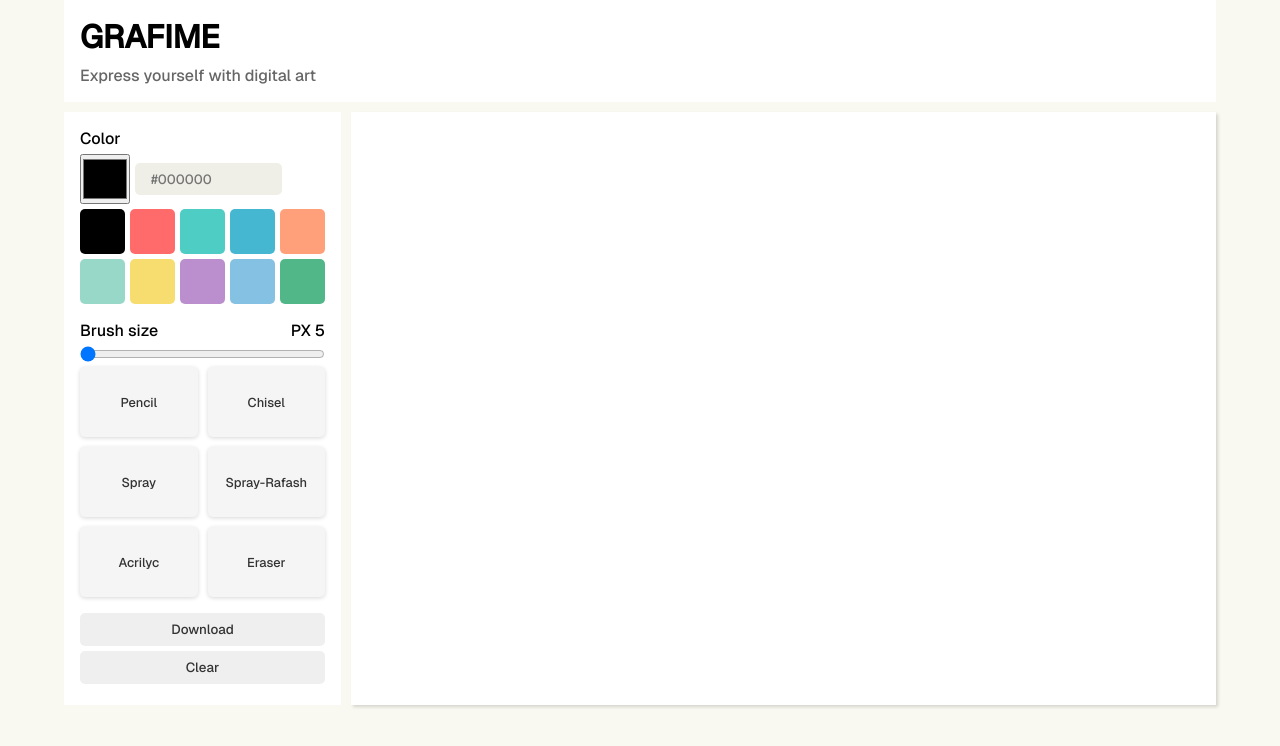
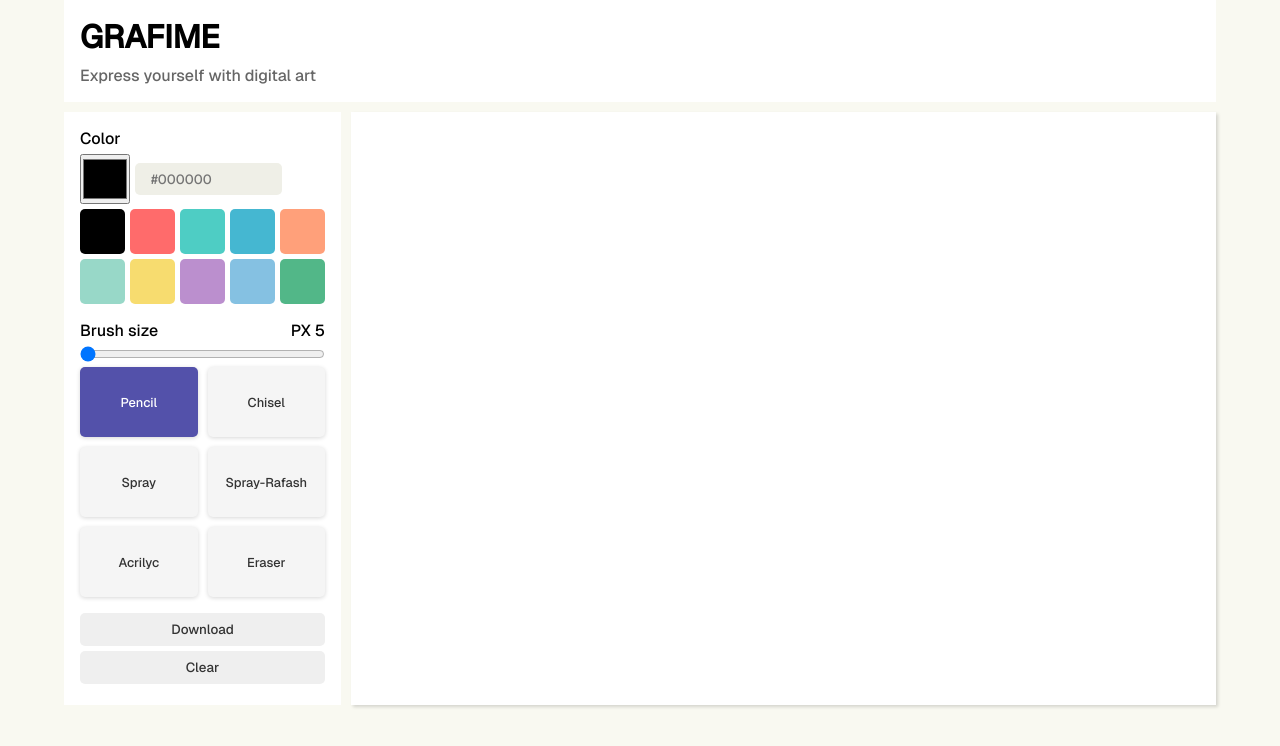
Before and after one commit to Rodevp/draw-garfity, an Angular app in the folder grafime/: page / in a window 1280 px wide. Shown: the top 746 px of the page. Built offline with nearby package versions, Linux system fonts and the light colour scheme.

Commit message:
creando funcionalidad para el pincel seleccionado

```diff
--- a/grafime/src/app/components/pencil/pencil.css
+++ b/grafime/src/app/components/pencil/pencil.css
@@ -11,6 +11,11 @@
     transition: background-color 0.3s ease;
     color: #333333;
 
+    &.selected {
+        color: #fff;
+        background-color: #5351AA;
+    }
+
     p {
         text-align: center;
         font-size: 0.8rem;
--- a/grafime/src/app/components/pencil/pencil.html
+++ b/grafime/src/app/components/pencil/pencil.html
@@ -1,3 +1,3 @@
-<div class="pencil">
+<div class="pencil" [class.selected]="selectedPencil() === namePencil()">
     <p>{{namePencil()}}</p>
 </div>
--- a/grafime/src/app/components/pencil/pencil.ts
+++ b/grafime/src/app/components/pencil/pencil.ts
@@ -7,4 +7,5 @@ import { Component, input } from "@angular/core";
 })
 export class PencilComponent {
     namePencil = input<string>();
+    selectedPencil = input<string>();
 }
--- a/grafime/src/app/components/select-pencil/select-pencil.html
+++ b/grafime/src/app/components/select-pencil/select-pencil.html
@@ -1,5 +1,6 @@
 <div class="select-pencil">
     @for (pencil of pencils; track $index) {
-    <app-pencil [id]="$index" [namePencil]="pencil" (click)="selectPencil(pencil)"></app-pencil>
+    <app-pencil [id]="$index" [namePencil]="pencil" [selectedPencil]="selectedPencil()"
+        (click)="selectPencil(pencil)" />
     }
 </div>
--- a/grafime/src/app/components/select-pencil/select-pencil.ts
+++ b/grafime/src/app/components/select-pencil/select-pencil.ts
@@ -1,4 +1,4 @@
-import { Component, inject } from "@angular/core";
+import { Component, inject, signal } from "@angular/core";
 import { PencilComponent } from "../pencil/pencil";
 import { ToolStore } from "../../store/tool.store";
 import { Brush } from "../../types";
@@ -17,11 +17,13 @@ export class SelectPencilComponent {
         "Spray-Rafash",
         "Acrilyc",
         "Eraser"
-    ]
+    ];
+    selectedPencil = signal<string>("Pencil");
 
     toolStore = inject(ToolStore);
 
     selectPencil(pencil: string) {
+        this.selectedPencil.set(pencil);
         this.toolStore.setBrush(pencil.toLowerCase() as Brush);
     }
 
```
